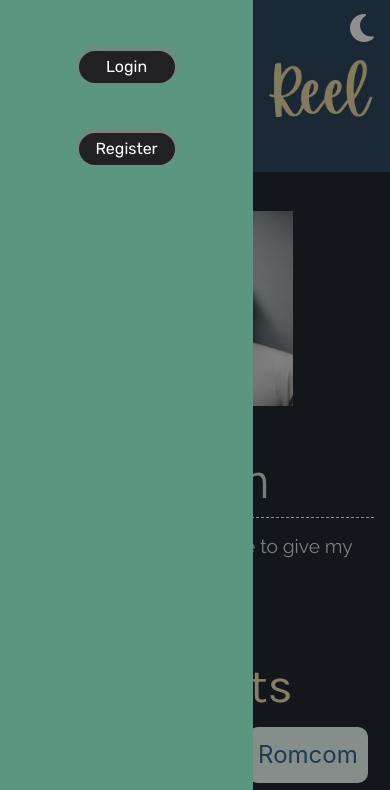
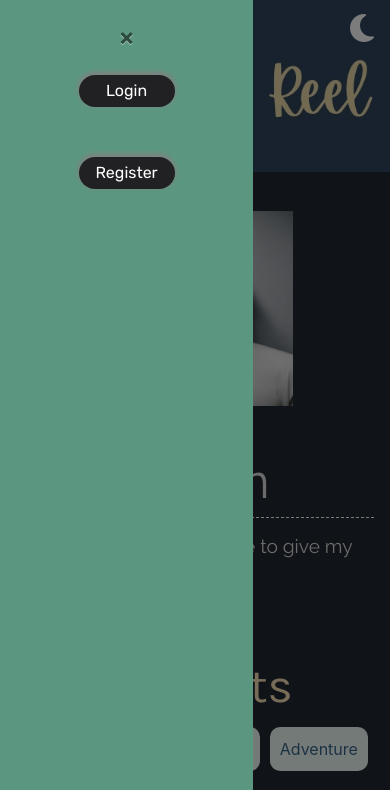
Before and after one commit to kalyanm72/review-reel, a plain HTML site: page profile.html in a window 390 px wide. Both pictures are taken after a click on the button "Toggle navigation". Shown: the top 790 px of the page. Drawn offline with nearby package versions, Linux system fonts and the light colour scheme.

Commit message:
fixed sidebar bug

```diff
--- a/index.css
+++ b/index.css
@@ -151,7 +151,6 @@ font-family: 'Ubuntu', sans-serif; */
 
 .navbar-collapse-wrapper{
     width: 100vh;
-    height: 100vh;
     background-color: rgba(0, 0, 0, 0.438);
     position: fixed;
     z-index: 1;
@@ -164,24 +163,29 @@ font-family: 'Ubuntu', sans-serif; */
 
 .navbar-btns-collapse{
     opacity: 1;
-    height: 100vh;
-    display: inline-block;
     background-color: #5b9780;
     z-index: 10;
-    display: flex;
+    margin: 0;
+    height: 100%;
+    display: inline-flex;
+    float: left;
     flex-direction: column-reverse;
     justify-content: flex-end;
     width: 30%;
+    height: 100vh;
 }
 
-/* .dummy-nav{
-    display: inline-block;
-} */
+.dummy-nav{
+    width: 70%;
+    height: 100vh;
+    z-index: 10;
+    float: right;
+    background-color: rgba(0, 0, 0, 0.13);
+}
 
 .navbar-btns-collapse .nav-pills{
     display: flex;
     flex-direction: column;
-    margin-top: 10%;
     padding: 40% auto;
 }
 
@@ -194,10 +198,18 @@ font-family: 'Ubuntu', sans-serif; */
     align-self: center;
 }
 
+.close{
+    margin-top: 10%;
+}
+
 
 .no-display{
     display: none;
 }
+/*
+.close{
+
+} */
 
 
 /* content */
--- a/profile.css
+++ b/profile.css
@@ -275,4 +275,12 @@
         font-size: 1.2rem;
     }
 
+    .interest-pill{
+        font-size: 1rem;
+    }
+
+    .profile-interests .row{
+        margin: 0;
+    }
+
 }
--- a/profile.html
+++ b/profile.html
@@ -40,11 +40,10 @@
   </head>
   <body>
 
+    <div class="navbar-collapse-wrapper collapse collapse-horizontal" id="navbar-collapse-wrapper">
 
-    <section id="navbar">
+      <div class="navbar-btns-collapse" >
 
-      <div class="navbar-collapse-wrapper collapse collapse-horizontal" id="navbar-collapse-wrapper" data-toggle="collapse" data-target="#navbar-collapse-wrapper" aria-controls="navbarToggleExternalContent" aria-expanded="false" aria-label="Toggle navigation">
-        <div class="navbar-btns-collapse">
         <ul class="nav nav-pills">
           <li class="nav-item navbar-btn no-login-btn ">
             <a class="nav-link " href="#" onclick=window._fns.Login()>Login</a>
@@ -53,7 +52,7 @@
             <a class="nav-link" href="#">Register</a>
           </li>
           <li class="nav-item navbar-btn login-btn no-display">
-              <a class="nav-link" href="index.html">Home</a>
+            <a class="nav-link" href="#">Home</a>
           </li>
           <li class="nav-item navbar-btn login-btn no-display">
             <a class="nav-link" href="#" onclick=window._fns.Logout()>Logout</a>
@@ -63,9 +62,20 @@
         <a href="profile.html" class="login-btn no-display navbar-profile-img">
           <img  src="assets/profile-pic.jpeg" alt="profile pic" >
         </a>
-        </div>
+
+        <button type="button" class="close" data-toggle="collapse" data-target="#navbar-collapse-wrapper" aria-controls="navbarToggleExternalContent" aria-expanded="false" aria-label="Toggle navigation" >
+          <span aria-hidden="true">&times;</span>
+        </button>
       </div>
 
+      <div class="dummy-nav"  data-toggle="collapse" data-target="#navbar-collapse-wrapper" aria-controls="navbarToggleExternalContent" aria-expanded="false" aria-label="Toggle navigation">
+
+      </div>
+
+    </div>
+
+
+    <section id="navbar">
       <nav class="navbar navbar-dark">
         <div class="navbar-toggle">
           <button class="navbar-toggler" type="button" data-toggle="collapse" data-target="#navbar-collapse-wrapper" aria-controls="navbarToggleExternalContent" aria-expanded="false" aria-label="Toggle navigation">
@@ -130,7 +140,7 @@
               <div class="profile-desc">
                 <span>
                   Regular Cinebinger, here to give my
-                  perpercives
+                  perspectives
                 </span>
               </div>
 
```
Also changed, not shown: index.html (+13 -4 lines). Lines whose indentation alone changed are shown as unchanged.
